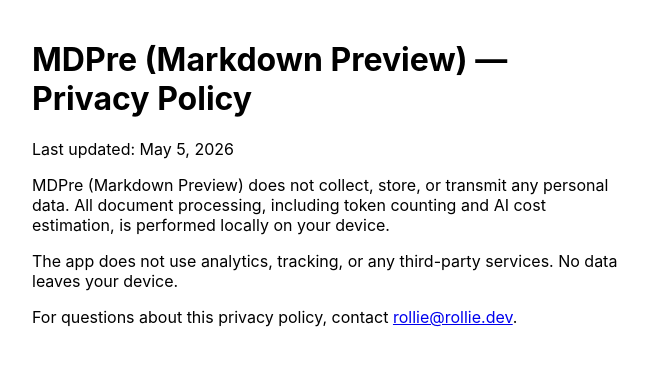
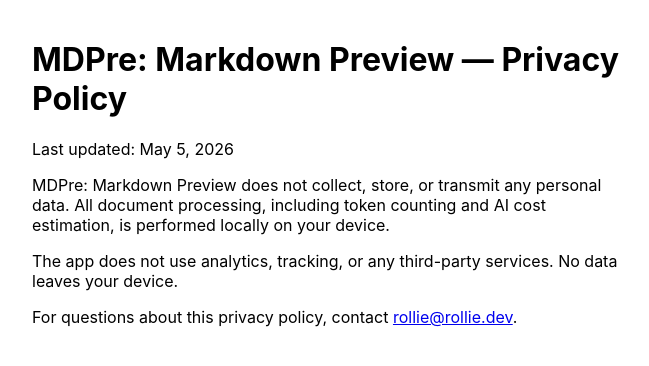
Before and after one commit to waltzofpearls/mdpre, a plain HTML site: page privacy.html in a window 1280 px wide. Shown: the whole page, without its empty margins (308-957 px from the left). Drawn offline with Linux system fonts and the light colour scheme.

Commit message:
update privacy policy page

```diff
--- a/privacy.html
+++ b/privacy.html
@@ -2,13 +2,13 @@
 <html>
 <head>
 <meta charset="utf-8">
-<title>MDPre (Markdown Preview) Privacy Policy</title>
+<title>MDPre: Markdown Preview Privacy Policy</title>
 <style>body { font-family: -apple-system, sans-serif; max-width: 600px; margin: 40px auto; padding: 0 20px; }</style>
 </head>
 <body>
-<h1>MDPre (Markdown Preview) — Privacy Policy</h1>
+<h1>MDPre: Markdown Preview — Privacy Policy</h1>
 <p>Last updated: May 5, 2026</p>
-<p>MDPre (Markdown Preview) does not collect, store, or transmit any personal data. All document processing, including token counting and AI cost estimation, is performed locally on your device.</p>
+<p>MDPre: Markdown Preview does not collect, store, or transmit any personal data. All document processing, including token counting and AI cost estimation, is performed locally on your device.</p>
 <p>The app does not use analytics, tracking, or any third-party services. No data leaves your device.</p>
 <p>For questions about this privacy policy, contact <a href="mailto:rollie@rollie.dev">rollie@rollie.dev</a>.</p>
 </body>
```
